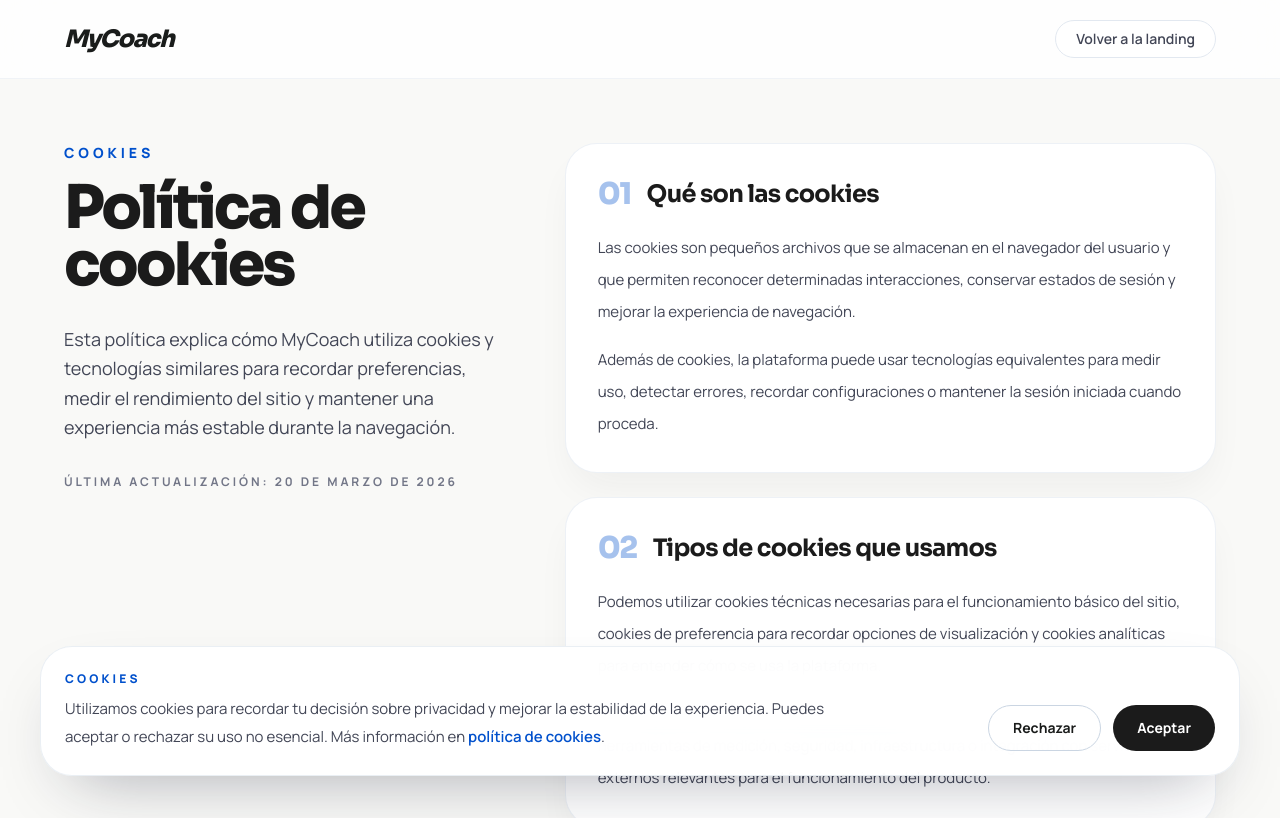
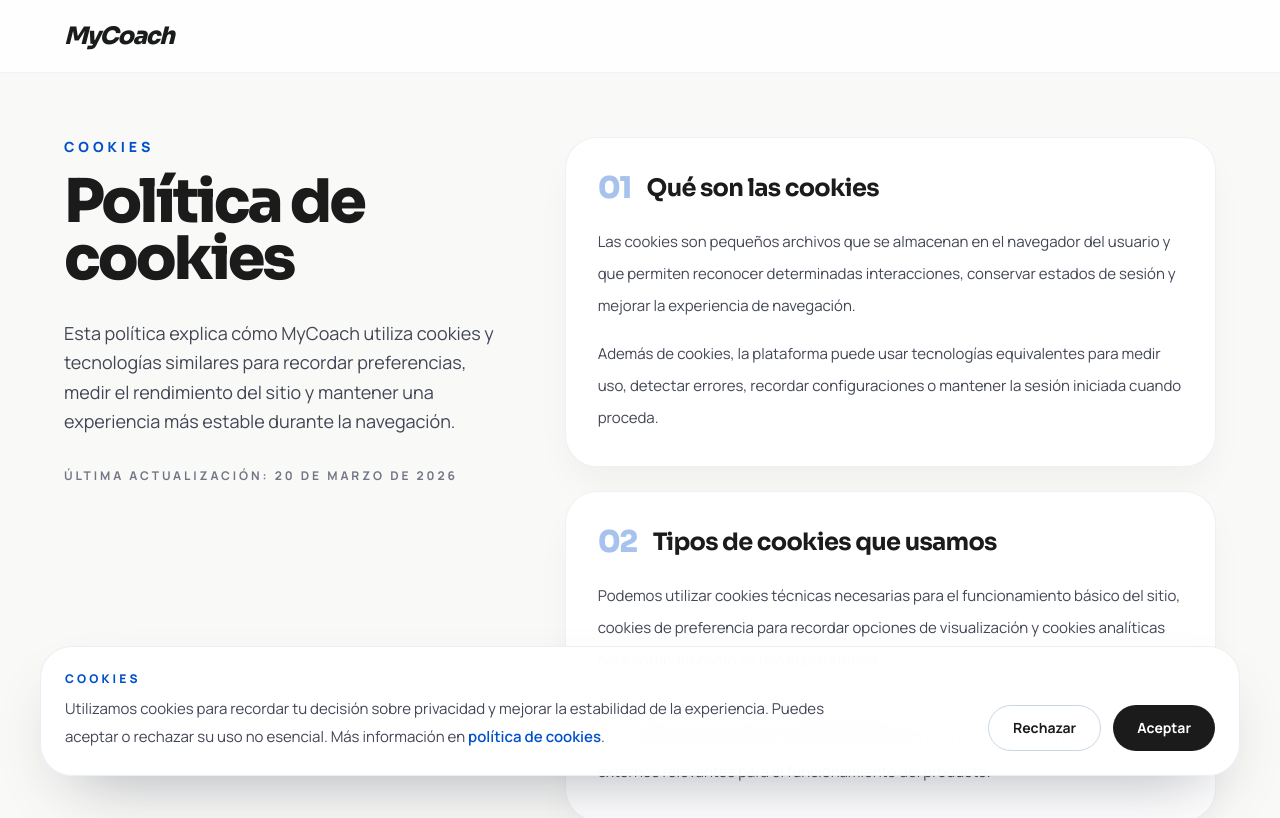
Before and after one commit to vicalbahaca/MyCoach, a Next.js app: page /cookies in a window 1280 px wide. Shown: the top 818 px of the page. Built offline with nearby package versions, Linux system fonts and the light colour scheme.

Commit message:
Remove legal page back CTA

```diff
--- a/src/components/legal-page.tsx
+++ b/src/components/legal-page.tsx
@@ -1,5 +1,3 @@
-import Link from "next/link";
-
 import { BrandMark } from "@/components/brand-mark";
 
 type LegalSection = {
@@ -23,14 +21,8 @@ export function LegalPage({
   return (
     <main className="min-h-screen bg-[#f9f9f7] text-[#1a1c1b]">
       <header className="border-b border-slate-200/50 bg-white/80 backdrop-blur-xl">
-        <div className="mx-auto flex max-w-[1200px] items-center justify-between px-6 py-5">
+        <div className="mx-auto flex max-w-[1200px] items-center px-6 py-5">
           <BrandMark className="text-2xl font-extrabold" />
-          <Link
-            className="rounded-full border border-slate-200 bg-white px-5 py-2 text-sm font-semibold text-[#424656] transition-colors hover:border-[#0050cc]/30 hover:text-[#0050cc]"
-            href="/"
-          >
-            Volver a la landing
-          </Link>
         </div>
       </header>
 
```
